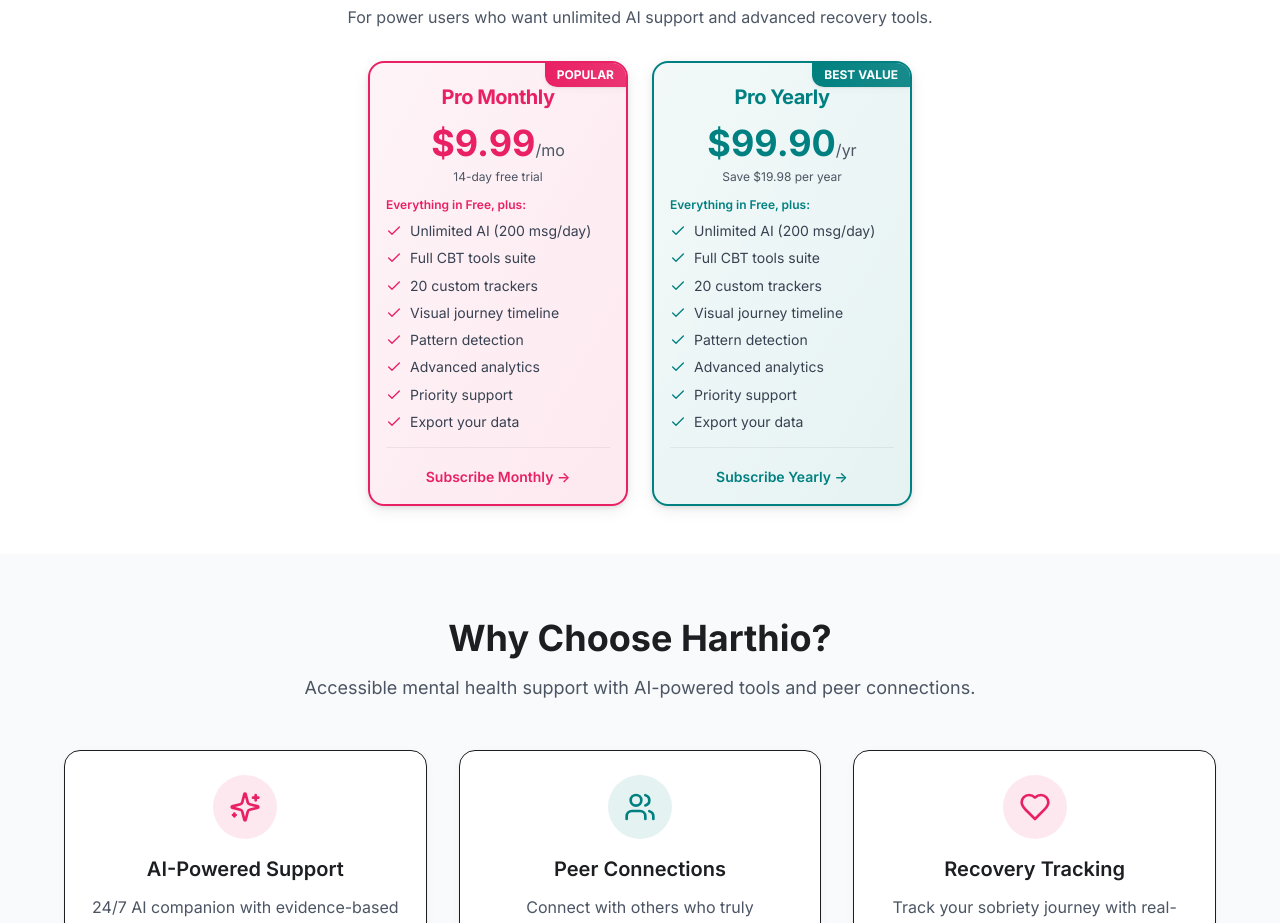
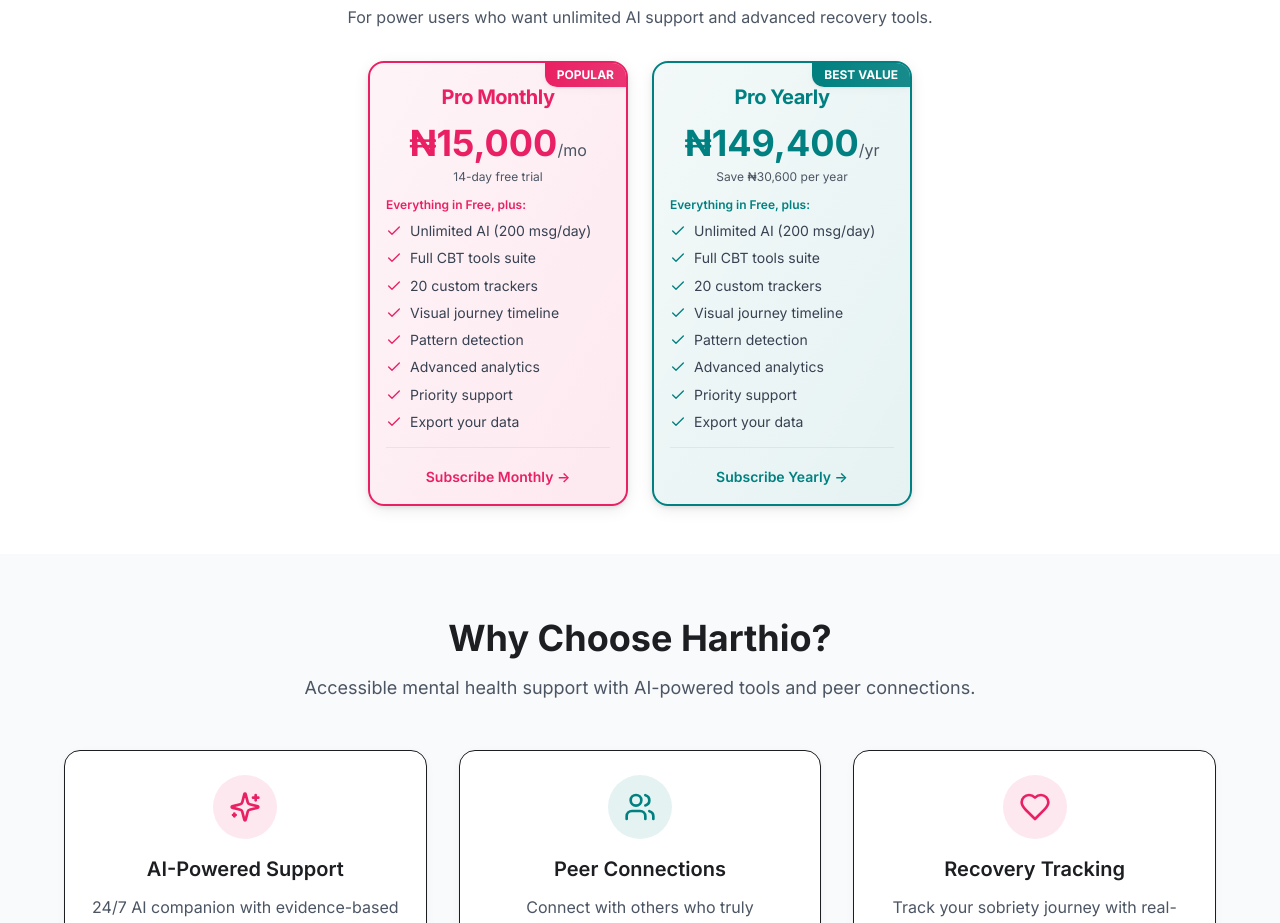
Before and after one commit to OluWhyte/Harthio, a Next.js app: page /pricing in a window 1280 px wide. Shown: the part 1440-2363 px from the top of the page. Built offline with nearby package versions, Linux system fonts and the light colour scheme; no server answers; the database is empty.

Commit message:
Fix credits balance refresh and add NGN pricing to pricing page

```diff
--- a/src/app/(authenticated)/credits/page.tsx
+++ b/src/app/(authenticated)/credits/page.tsx
@@ -33,6 +33,15 @@
   useEffect(() => {
     if (user?.uid) {
       loadData();
+    }
+  }, [user]);
+
+  // Refresh balance when returning from payment
+  useEffect(() => {
+    const urlParams = new URLSearchParams(window.location.search);
+    if (urlParams.get('payment') === 'success' && user?.uid) {
+      // Reload data after successful payment
+      setTimeout(() => loadData(), 1000);
     }
   }, [user]);
 
--- a/src/app/pricing/page.tsx
+++ b/src/app/pricing/page.tsx
@@ -11,6 +11,7 @@
 import { startFreeTrial } from '@/lib/services/tier-service';
 import { useToast } from '@/hooks/use-toast';
 import { platformSettingsService } from '@/lib/services/platform-settings-service';
+import { supabase } from '@/lib/supabase';
 
 function PricingContent() {
   const router = useRouter();
@@ -21,12 +22,28 @@
   const [isStartingTrial, setIsStartingTrial] = useState(false);
   const [proEnabled, setProEnabled] = useState(false);
   const [creditsEnabled, setCreditsEnabled] = useState(false);
+  const [currency, setCurrency] = useState<'usd' | 'ngn'>('ngn');
+  const [proPricing, setProPricing] = useState({ usd: '9.99', ngn: '15000' });
 
   useEffect(() => {
     const loadSettings = async () => {
       const settings = await platformSettingsService.getSettings();
       setProEnabled(settings.proTierEnabled);
       setCreditsEnabled(settings.creditsEnabled);
+
+      // Load Pro pricing
+      const { data } = await supabase
+        .from('platform_settings')
+        .select('setting_value')
+        .eq('setting_key', 'pricing')
+        .single();
+
+      if (data?.setting_value?.pro) {
+        setProPricing({
+          usd: data.setting_value.pro.usd || '9.99',
+          ngn: data.setting_value.pro.ngn || '15000',
+        });
+      }
     };
     loadSettings();
   }, []);
@@ -368,7 +385,8 @@
                   <CardHeader className="text-center pb-3 pt-5 px-4">
                     <CardTitle className="text-xl font-bold text-primary mb-1.5">Pro Monthly</CardTitle>
                     <div className="text-4xl font-bold text-primary">
-                      $9.99<span className="text-base text-gray-600 font-normal">/mo</span>
+                      {currency === 'usd' ? `$${proPricing.usd}` : `₦${parseFloat(proPricing.ngn).toLocaleString()}`}
+                      <span className="text-base text-gray-600 font-normal">/mo</span>
                     </div>
                     <p className="text-xs text-gray-600 mt-1">14-day free trial</p>
                   </CardHeader>
@@ -409,9 +427,16 @@
                   <CardHeader className="text-center pb-3 pt-5 px-4">
                     <CardTitle className="text-xl font-bold text-accent mb-1.5">Pro Yearly</CardTitle>
                     <div className="text-4xl font-bold text-accent">
-                      $99.90<span className="text-base text-gray-600 font-normal">/yr</span>
+                      {currency === 'usd'
+                        ? `$${(parseFloat(proPricing.usd) * 12 * 0.83).toFixed(2)}`
+                        : `₦${(parseFloat(proPricing.ngn) * 12 * 0.83).toLocaleString()}`}
+                      <span className="text-base text-gray-600 font-normal">/yr</span>
                     </div>
-                    <p className="text-xs text-gray-600 mt-1">Save $19.98 per year</p>
+                    <p className="text-xs text-gray-600 mt-1">
+                      Save {currency === 'usd'
+                        ? `$${(parseFloat(proPricing.usd) * 12 * 0.17).toFixed(2)}`
+                        : `₦${(parseFloat(proPricing.ngn) * 12 * 0.17).toLocaleString()}`} per year
+                    </p>
                   </CardHeader>
 
                   <CardContent className="px-4 pb-4">
```
